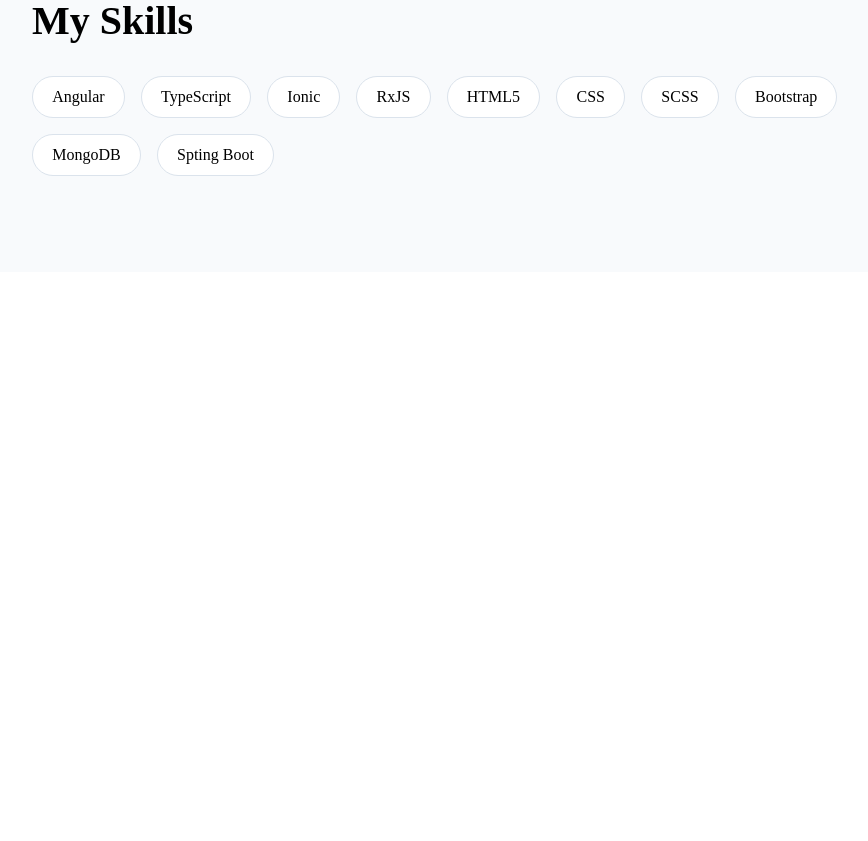
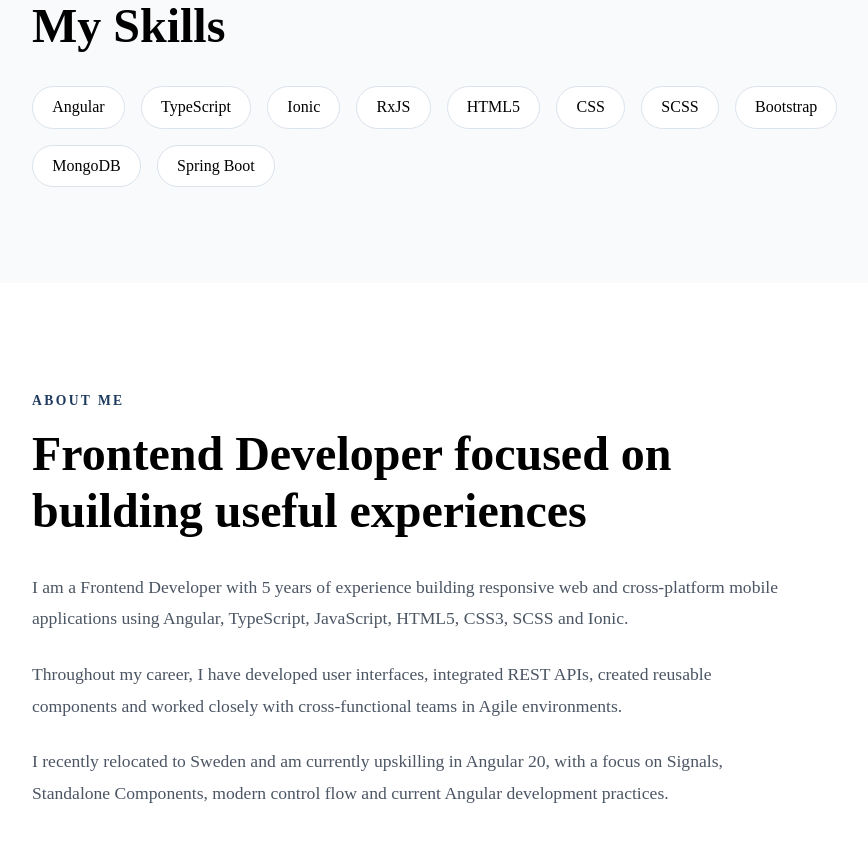
Before and after one commit to lokeshwarivadlamudi-UI/lokeshwari-portfolio, an Angular app: page / in a window 1280 px wide. Shown: the part 1060-1901 px from the top of the page, without its empty margins (158-1026 px from the left). Before the commit the page ends 1340 px from the top, so only its background shows below. Built offline with nearby package versions, Linux system fonts and the light colour scheme.

Commit message:
Add reusable section title component

```diff
--- a/src/app/app.html
+++ b/src/app/app.html
@@ -2,5 +2,6 @@
 
 <main>
   <app-home></app-home>
+  <app-about></app-about>
 </main>
 <router-outlet></router-outlet>
--- a/src/app/app.ts
+++ b/src/app/app.ts
@@ -2,10 +2,11 @@
 import { RouterOutlet } from '@angular/router';
 import { Nav } from './shared/nav/nav';
 import { Home } from "./features/home/home";
+import { About } from "./features/about/about";
 
 @Component({
   selector: 'app-root',
-  imports: [RouterOutlet, Nav, Home],
+  imports: [RouterOutlet, Nav, Home, Home, About],
   templateUrl: './app.html',
   styleUrl: './app.scss'
 })
--- /dev/null
+++ b/src/app/features/about/about.html
@@ -0,0 +1,33 @@
+<section id="about" class="about-section">
+
+  <div class="section-container">
+
+<app-section-title
+  label="ABOUT ME"
+  title="Frontend Developer focused on building useful experiences">
+</app-section-title>
+    <div class="about-content">
+
+      <p>
+        I am a Frontend Developer with 5 years of experience building
+        responsive web and cross-platform mobile applications using
+        Angular, TypeScript, JavaScript, HTML5, CSS3, SCSS and Ionic.
+      </p>
+
+      <p>
+        Throughout my career, I have developed user interfaces,
+        integrated REST APIs, created reusable components and worked
+        closely with cross-functional teams in Agile environments.
+      </p>
+
+      <p>
+        I recently relocated to Sweden and am currently upskilling
+        in Angular 20, with a focus on Signals, Standalone Components,
+        modern control flow and current Angular development practices.
+      </p>
+
+    </div>
+
+  </div>
+
+</section>
--- /dev/null
+++ b/src/app/features/about/about.scss
@@ -0,0 +1,33 @@
+.about-section {
+  padding: 6rem 2rem;
+}
+
+.section-container {
+  max-width: 900px;
+  margin: 0 auto;
+}
+
+.section-label {
+  color: #1e3a5f;
+  font-size: 0.85rem;
+  font-weight: 700;
+  letter-spacing: 0.15rem;
+}
+
+h2 {
+  max-width: 750px;
+  font-size: clamp(2rem, 4vw, 3rem);
+  line-height: 1.2;
+  margin: 1rem 0 2rem;
+}
+
+.about-content {
+  max-width: 750px;
+}
+
+.about-content p {
+  color: #4b5563;
+  font-size: 1.1rem;
+  line-height: 1.8;
+  margin-bottom: 1.5rem;
+}
--- a/src/app/features/home/home.html
+++ b/src/app/features/home/home.html
@@ -43,9 +43,10 @@
 
   <div class="section-container">
 
-    <p class="section-label">TECHNOLOGIES</p>
-
-    <h2>My Skills</h2>
+    <app-section-title
+    label="TECHNOLOGIES"
+    title="My Skills">
+    </app-section-title>
 
     <div class="skills-list">
 
--- a/src/app/features/home/home.ts
+++ b/src/app/features/home/home.ts
@@ -1,8 +1,9 @@
 import { Component, signal } from '@angular/core';
+import { SectionTitle } from '../../shared/section-title/section-title';
 
 @Component({
   selector: 'app-home',
-  imports: [],
+  imports: [SectionTitle],
   templateUrl: './home.html',
   styleUrl: './home.scss',
 })
@@ -22,7 +23,7 @@
     'SCSS',
     'Bootstrap',
     'MongoDB',
-    'Spting Boot'
+    'Spring Boot'
   ];
     protected contactMe(): void {
    window.location.href = 'mailto:lokeshwarivadlamudi@gmail.com';
--- /dev/null
+++ b/src/app/shared/section-title/section-title.html
@@ -0,0 +1,4 @@
+<div class="section-title">
+  <p class="section-label">{{ label() }}</p>
+  <h2>{{ title() }}</h2>
+</div>
--- /dev/null
+++ b/src/app/shared/section-title/section-title.scss
@@ -0,0 +1,13 @@
+.section-label {
+  color: #1e3a5f;
+  font-size: 0.85rem;
+  font-weight: 700;
+  letter-spacing: 0.15rem;
+}
+
+h2 {
+  max-width: 750px;
+  font-size: clamp(2rem, 4vw, 3rem);
+  line-height: 1.2;
+  margin: 1rem 0 2rem;
+}
--- /dev/null
+++ b/src/app/shared/section-title/section-title.ts
@@ -0,0 +1,13 @@
+import { Component, input } from '@angular/core';
+
+@Component({
+  selector: 'app-section-title',
+  imports: [],
+  templateUrl: './section-title.html',
+  styleUrl: './section-title.scss',
+})
+export class SectionTitle {
+   readonly label = input.required<string>();
+   readonly title = input.required<string>();
+
+}
```
Also changed, not shown: src/app/features/about/about.ts (added, +12 -0 lines), 2 other files (tests, documents, lock files or other folders).
